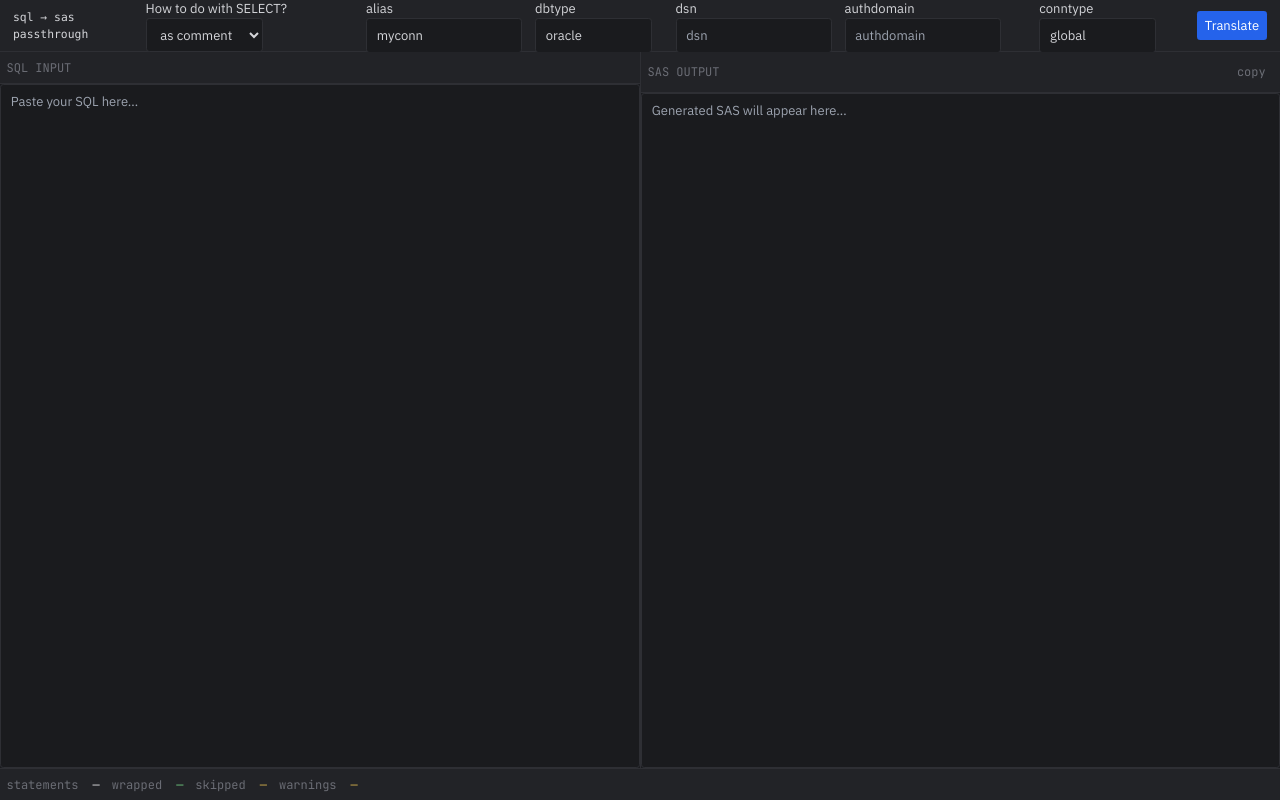
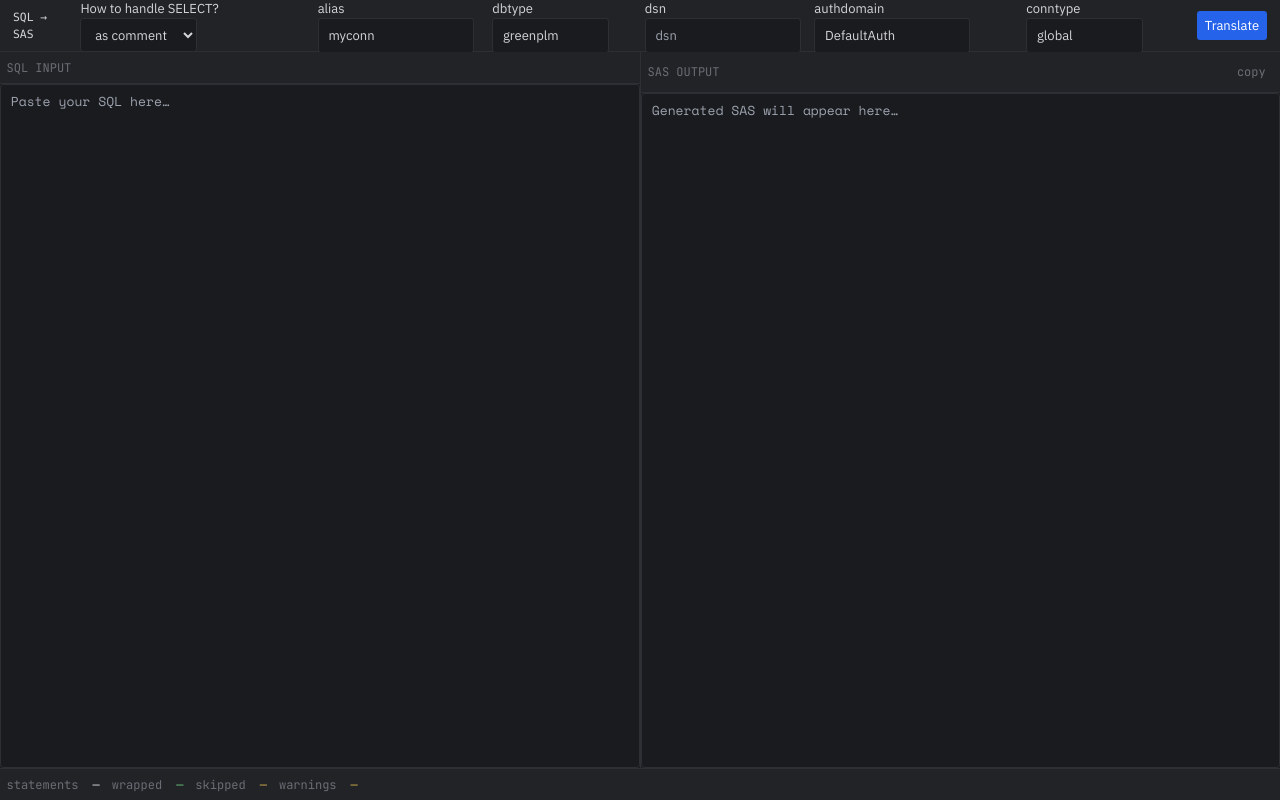
Before and after one commit to shenzj1994/sql_to_sas_translator, a Flask app: page / in a window 1280 px wide. Run offline with Flask 3, Linux system fonts and the light colour scheme; some libraries are stand-ins or nearby versions.

Commit message:
Add Space Mono font for SQL input and SAS output editors; minor UI tweaks
Co-authored-by: Copilot <copilot@github.com>

```diff
--- a/static/styles.css
+++ b/static/styles.css
@@ -11,6 +11,7 @@
   --ok-text:    #6abf7b;
   --mono:       'JetBrains Mono', monospace;
   --sans:       'IBM Plex Sans', sans-serif;
+  --editor-mono: 'Space Mono', var(--mono);
 }
 
 html, body {
@@ -41,6 +42,11 @@ header { background: var(--surface); border-bottom: 1px solid var(--border); }
 
 /* ensure textareas expand to fill pane */
 textarea.form-control { height: 100%; min-height: 0; }
+
+/* Use Space Mono for SQL input and SAS output editors */
+#sql-input, #sas-output {
+  font-family: var(--editor-mono);
+}
 
 /* footer & status */
 #footer { max-height: 25vh; overflow: auto; }
--- a/templates/index.html
+++ b/templates/index.html
@@ -7,6 +7,7 @@
   <link rel="preconnect" href="https://fonts.googleapis.com" />
   <link rel="preconnect" href="https://fonts.gstatic.com" crossorigin />
   <link href="https://fonts.googleapis.com/css2?family=JetBrains+Mono:wght@400;500&family=IBM+Plex+Sans:wght@400;500&display=swap" rel="stylesheet" />
+  <link href="https://fonts.googleapis.com/css2?family=Space+Mono:wght@400;700&display=swap" rel="stylesheet" />
   <script src="https://cdn.tailwindcss.com"></script>
   <link rel="stylesheet" href="{{ url_for('static', filename='styles.css') }}" />
   <link rel="icon" href="{{ url_for('static', filename='favicon.svg') }}" type="image/svg+xml" />
@@ -16,10 +17,10 @@
 
   <!-- header -->
   <header class="flex items-center justify-between gap-4 p-4 h-16">
-    <h1 class="text-sm font-mono">sql <span>→</span> sas passthrough</h1>
+    <h1 class="text-sm font-mono">SQL <span>→</span> SAS</h1>
     <form class="flex items-center gap-2 conn-group" onsubmit="return false;">
       <div class="mr-2">
-        <label for="select-mode" class="form-label visually-hidden">How to do with SELECT?</label>
+        <label for="select-mode" class="form-label visually-hidden">How to handle SELECT?</label>
         <select id="select-mode" class="form-control w-28 md:w-36">
           <option value="comment" selected>as comment</option>
           <option value="dataset">as dataset</option>
@@ -34,7 +35,7 @@
 
       <div class="mr-2">
         <label for="conn-dbtype" class="form-label visually-hidden">dbtype</label>
-        <input id="conn-dbtype" class="form-control w-28 md:w-36" type="text" value="oracle" spellcheck="false" autocomplete="off" placeholder="dbtype" />
+        <input id="conn-dbtype" class="form-control w-28 md:w-36" type="text" value="greenplm" spellcheck="false" autocomplete="off" placeholder="dbtype" />
       </div>
 
       <div class="mr-2">
@@ -44,7 +45,7 @@
 
       <div class="mr-2">
         <label for="conn-authdomain" class="form-label visually-hidden">authdomain</label>
-        <input id="conn-authdomain" class="form-control w-36 md:w-48" type="text" value="" spellcheck="false" autocomplete="off" placeholder="authdomain" />
+        <input id="conn-authdomain" class="form-control w-36 md:w-48" type="text" value="DefaultAuth" spellcheck="false" autocomplete="off" placeholder="authdomain" />
       </div>
 
       <div class="mr-2">
```
